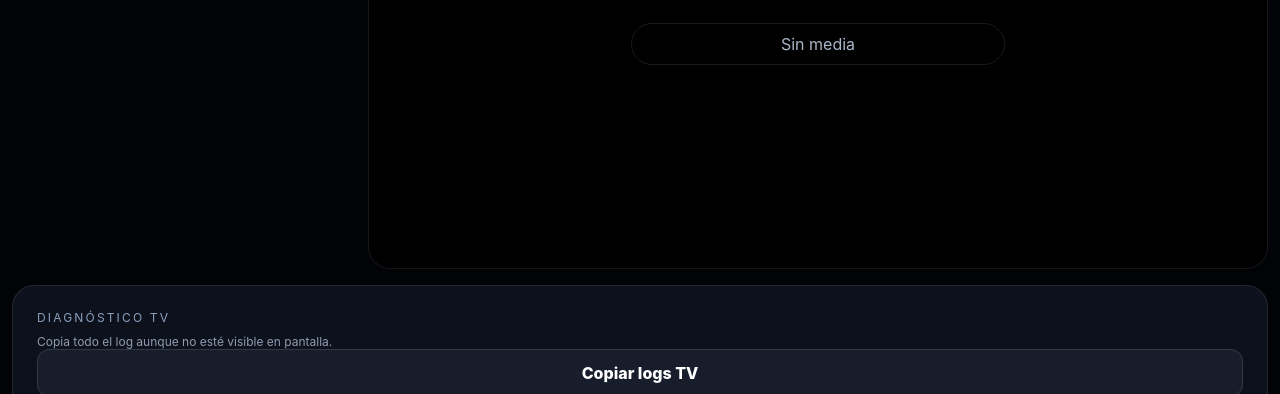
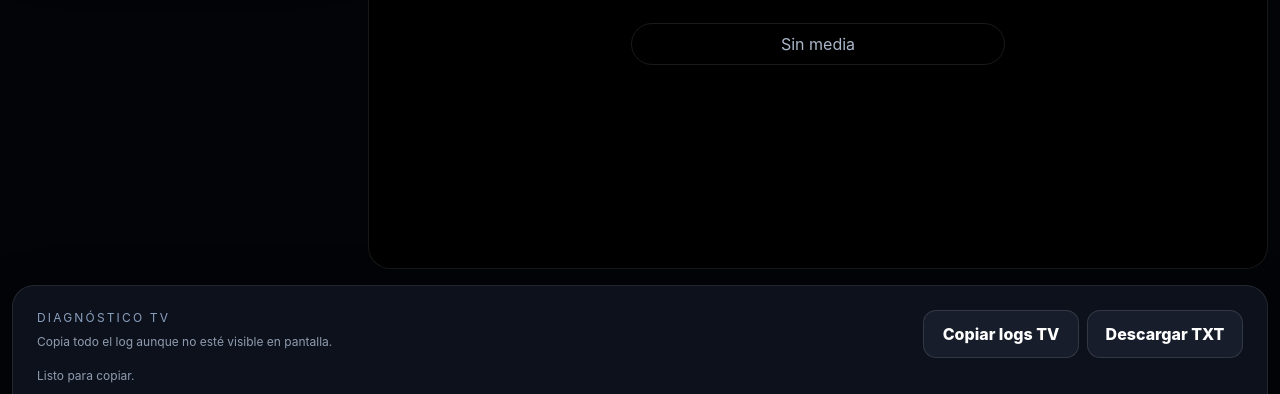
Before and after one commit to clubkaraoke/KITKARAOKE_DEMO_SERVER_LAB, a website: page public/tv.html in a window 1280 px wide. Shown: the part 393-787 px from the top of the page. Drawn offline with nearby package versions, Linux system fonts and the light colour scheme; no server answers.

Commit message:
ui: style TV diagnostic copy controls

```diff
--- a/public/app.css
+++ b/public/app.css
@@ -325,3 +325,24 @@
 @media (max-width: 720px) {
   .quality-switch { grid-template-columns: 1fr; }
 }
+
+.tv-diag-head {
+  display: flex;
+  justify-content: space-between;
+  gap: 14px;
+  align-items: flex-start;
+}
+.tv-diag-actions {
+  display: grid;
+  grid-template-columns: repeat(2, minmax(130px, 1fr));
+  gap: 8px;
+  min-width: min(100%, 320px);
+}
+.copy-status {
+  margin-top: 10px;
+  min-height: 18px;
+}
+@media (max-width: 720px) {
+  .tv-diag-head { flex-direction: column; }
+  .tv-diag-actions { width: 100%; min-width: 0; grid-template-columns: 1fr; }
+}
```
